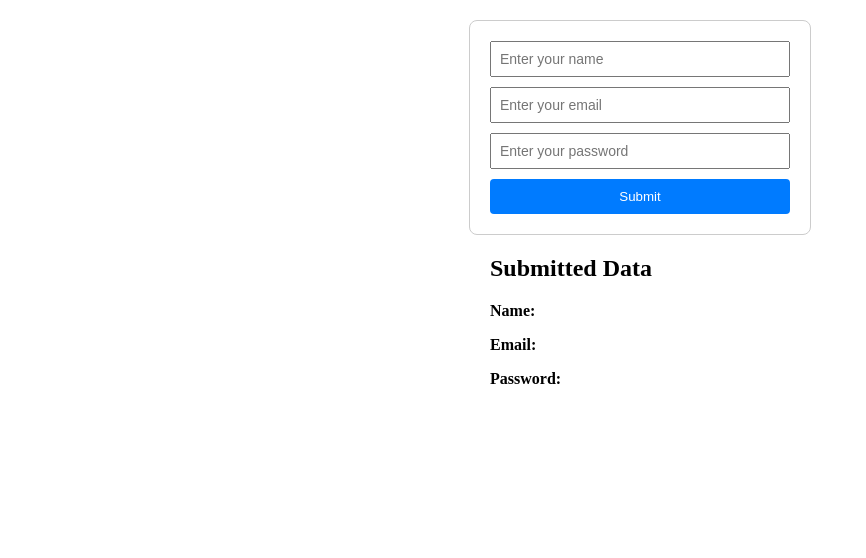
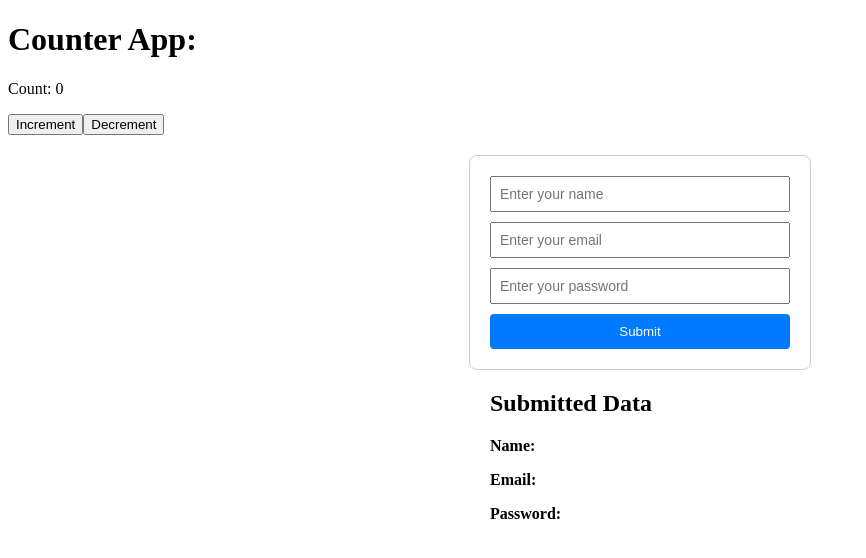
Before and after one commit to soumadip-dev/Mini-Projects-REACT, a React (Vite) app in the folder TYPESCRIPT-REACT/: page / in a window 1280 px wide. Shown: the top 558 px of the page, without its empty margins (0-866 px from the left). Built offline with nearby package versions, Linux system fonts and the light colour scheme.

Commit message:
Types For Context API

```diff
--- a/TYPESCRIPT-REACT/src/App.tsx
+++ b/TYPESCRIPT-REACT/src/App.tsx
@@ -1,4 +1,6 @@
-// import Counter from './Components/Counter';
+import Counter from './Components/Counter';
+import { CountContextProvider } from './Context/CountContextProvider';
+
 // import TodoList from './Components/TodoList';
 
 import Form from './Components/Form';
@@ -6,13 +8,14 @@ import Form from './Components/Form';
 function App() {
   return (
     <>
-      {/* <Counter />
-      <TodoList /> */}
+      <CountContextProvider>
+        <Counter />
+      </CountContextProvider>
+
+      {/* <TodoList /> */}
       <Form />
     </>
   );
 }
 
 export default App;
-
-// useState Types
--- a/TYPESCRIPT-REACT/src/Components/Counter.tsx
+++ b/TYPESCRIPT-REACT/src/Components/Counter.tsx
@@ -1,12 +1,13 @@
-import { useState } from 'react';
-const Counter = () => {
-  const [count, setCount] = useState<number>(0);
+import type { FC } from 'react';
+import { useCount } from '../Context/CountContextProvider';
+const Counter: FC = () => {
+  const { count, Increment, Decrement } = useCount();
   return (
     <div>
       <h1>Counter App: </h1>
       <p>Count: {count}</p>
-      <button onClick={() => setCount(count + 1)}>Increment</button>
-      <button onClick={() => setCount(count - 1)}>Decrement</button>
+      <button onClick={() => Increment()}>Increment</button>
+      <button onClick={() => Decrement()}>Decrement</button>
     </div>
   );
 };
--- /dev/null
+++ b/TYPESCRIPT-REACT/src/Context/CountContextProvider.tsx
@@ -0,0 +1,33 @@
+import { createContext, useContext, useState, type ReactNode } from 'react';
+
+interface CountContextType {
+  count: number;
+  Increment: () => void;
+  Decrement: () => void;
+}
+interface CountProviderProps {
+  children: ReactNode;
+}
+const CountContext = createContext<CountContextType | null>(null);
+
+export function CountContextProvider({ children }: CountProviderProps) {
+  const [count, setCount] = useState<number>(0);
+
+  const Increment = () => setCount(count + 1);
+  const Decrement = () => setCount(count - 1);
+
+  return (
+    <CountContext.Provider value={{ count, Increment, Decrement }}>
+      {children}
+    </CountContext.Provider>
+  );
+}
+
+// Custom Hook to use the NotificationContext
+export function useCount() {
+  const context = useContext(CountContext);
+  if (!context) {
+    throw new Error('useCount must be used within a CountProvider');
+  }
+  return context;
+}
```
